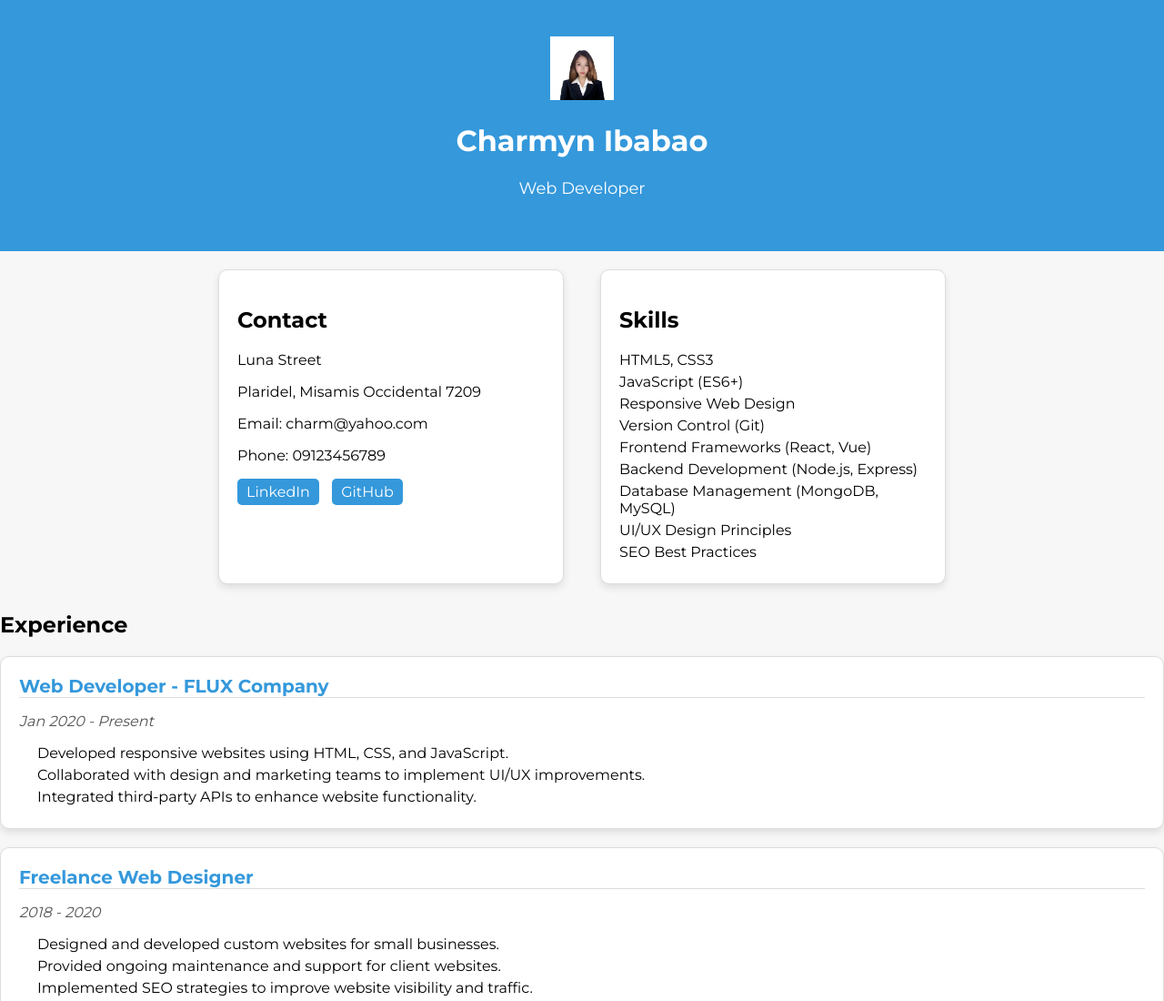
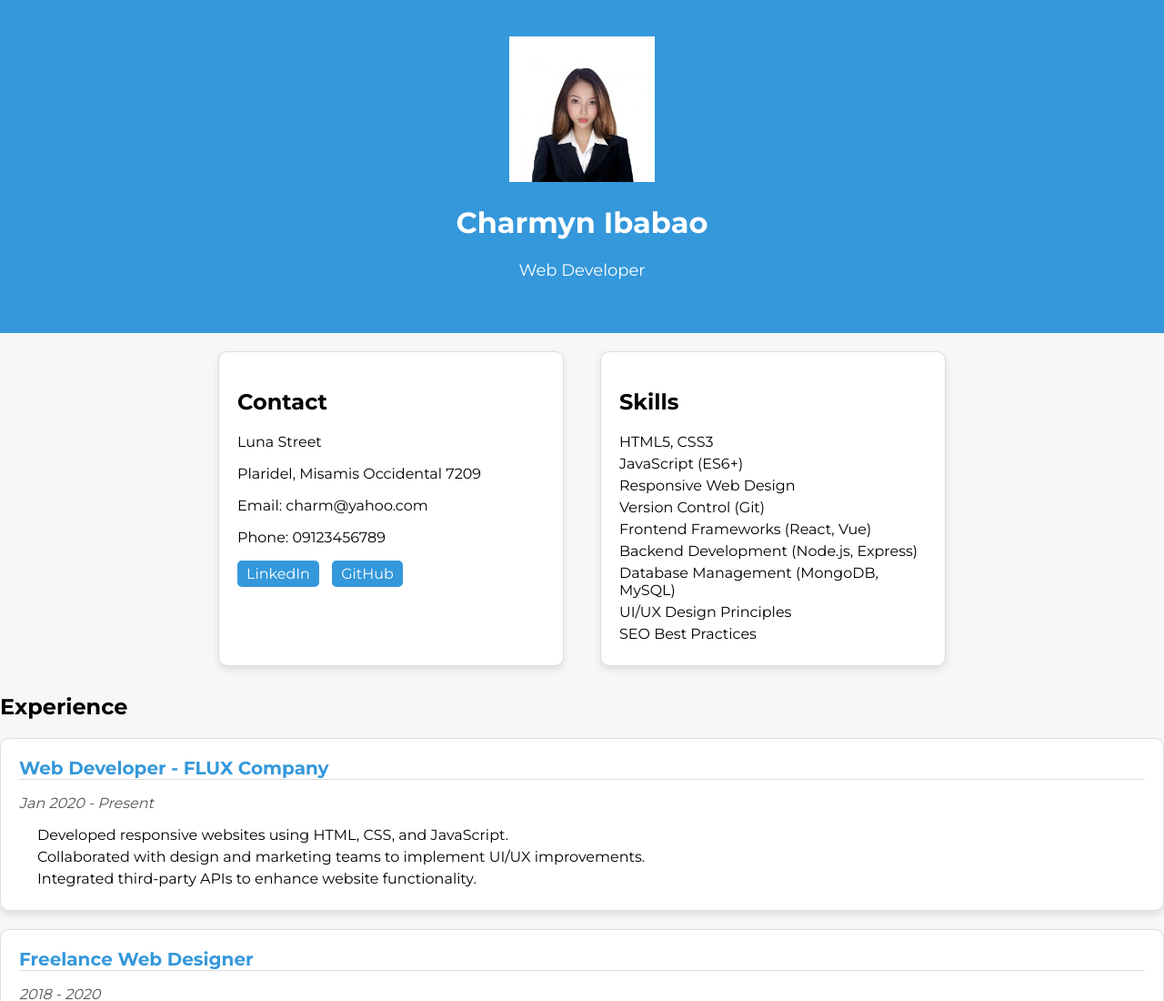
Before and after one commit to CryptoAirdrop2024/RESUME_IBABAO, a plain HTML site: page index.html in a window 1280 px wide. Shown: the top 1100 px of the page at 91% size. Drawn offline with Linux system fonts and the light colour scheme.

Commit message:
Add files via upload

```diff
--- a/index.html
+++ b/index.html
@@ -11,7 +11,7 @@
 <body>
     <header>
         <div class="header-container">
-            <img src="charm.jpg" width="70px" height="70px">
+            <img src="charm.jpg" width="160px" height="160px">
             <h1>Charmyn Ibabao</h1>
             <p class="sub-title">Web Developer</p>
         </div>
```
